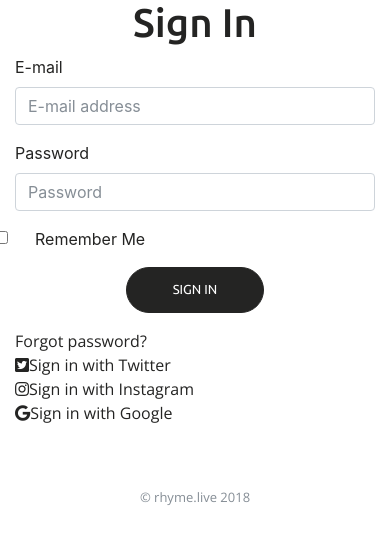
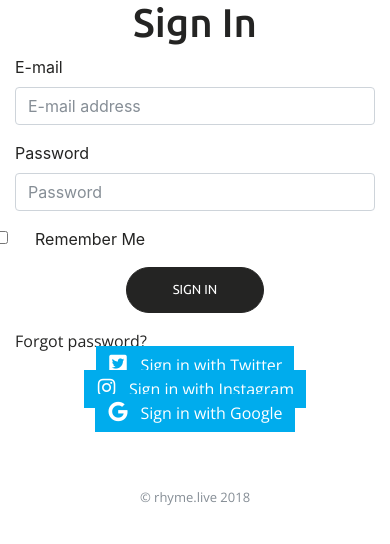
Before and after one commit to tacro/rhyme-pjt, a Django app: page /accounts/login/ in a window 390 px wide. Shown: the part 131-675 px from the top of the page. Run offline with Django 3.2, Linux system fonts and the light colour scheme; some libraries are stand-ins or nearby versions.

```diff
--- a/rhyme/static/rhyme/css/style.css
+++ b/rhyme/static/rhyme/css/style.css
@@ -126,6 +126,33 @@ section {
   color: #242423;
 }
 
+#oauth a i {
+  font-size: 20px;
+  width: 45px;
+}
+
+#oauth a {
+  font-family: "Open Sans", "游ゴシック Medium", "游ゴシック体", "Yu Gothic Medium", YuGothic, "ヒラギノ角ゴ ProN", "Hiragino Kaku Gothic ProN", "メイリオ", Meiryo, "ＭＳ Ｐゴシック", "MS PGothic", sans-serif;
+  padding: 8px 12px 8px 0;
+}
+
+#oauth-twitter {
+  background: #00aced;
+  border-color: transparent;
+  color: #fff;
+}
+
+#oauth-instagram {
+  background: #00aced;
+  border-color: transparent;
+  color: #fff;
+}
+
+#oauth-google {
+  background: #00aced;
+  border-color: transparent;
+  color: #fff;
+}
 /* =====================================
   Logout
 ======================================*/
--- a/templates/allauth/account/login.html
+++ b/templates/allauth/account/login.html
@@ -5,13 +5,13 @@
 {% load staticfiles %}
 {% block content %}
 
-<div class="content-box-sm" id="signin">
+<div class="content-box-sm">
   {% if user.is_authenticated %}
     <p>Welcome {{ user.username }} !!!</p>
     <a href="{% url 'account_logout' %}">Logout</a>
   {% else %}
 
-    <form role="form" class="form-signin" method="POST" action="{% url 'account_login' %}">
+    <form role="form" id="signin" method="POST" action="{% url 'account_login' %}">
       <h1 class="text-center">Sign In</h1>
       {% csrf_token %}
       <div class="container">
@@ -35,19 +35,20 @@
     </form>
 
     <div class="container">
-      <div id="oauth" class="row">
+      <div id="oauth" class="row text-center">
         <div class="col-12">
-          <a href="{% provider_login_url 'google' %}"><i class="fab fa-twitter-square"></i><span class="text-center">Sign in with Twitter</span></a>
+          <a id="oauth-twitter" href="{% provider_login_url 'google' %}"><i class="fab fa-twitter-square"></i><span class="text-center">Sign in with Twitter</span></a>
         </div>
         <div class="col-12">
-          <a href="{% provider_login_url 'google' %}"><i class="fab fa-instagram"></i>Sign in with Instagram</a>
+          <a id="oauth-instagram" href="{% provider_login_url 'google' %}"><i class="fab fa-instagram"></i>Sign in with Instagram</a>
         </div>
         <div class="col-12">
-          <a href="{% provider_login_url 'google' %}"><i class="fab fa-google"></i>Sign in with Google</a>
+          <a id="oauth-google" href="{% provider_login_url 'google' %}"><i class="fab fa-google"></i>Sign in with Google</a>
         </div>
       </div>
     </div>
-  {% endif %}
   </div>
 
+  {% endif %}
+
 {% endblock %}
```
Also changed, not shown: rhyme/static/rhyme/css/signin.css (deleted, +0 -44 lines), verses/static/verses/css/verses.css (+25 -0 lines), verses/templates/verses/index.html (+32 -11 lines).
